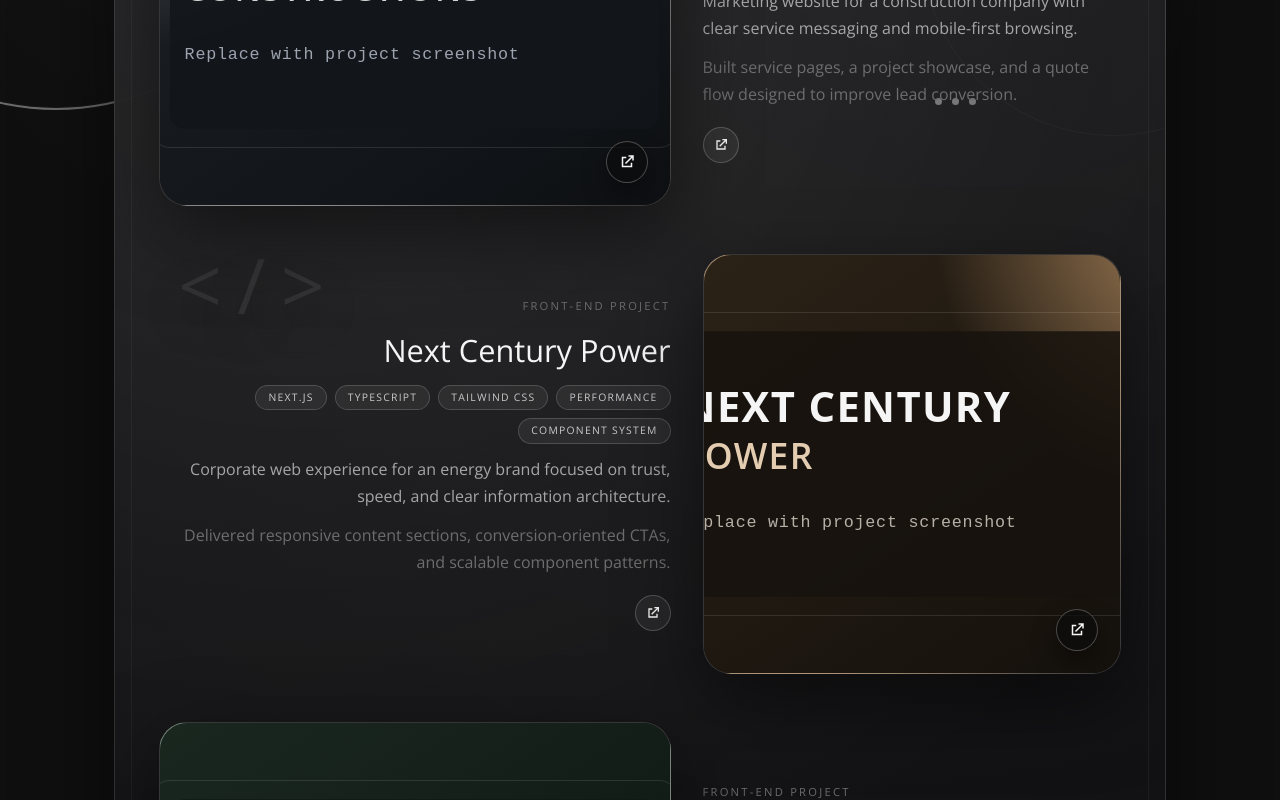
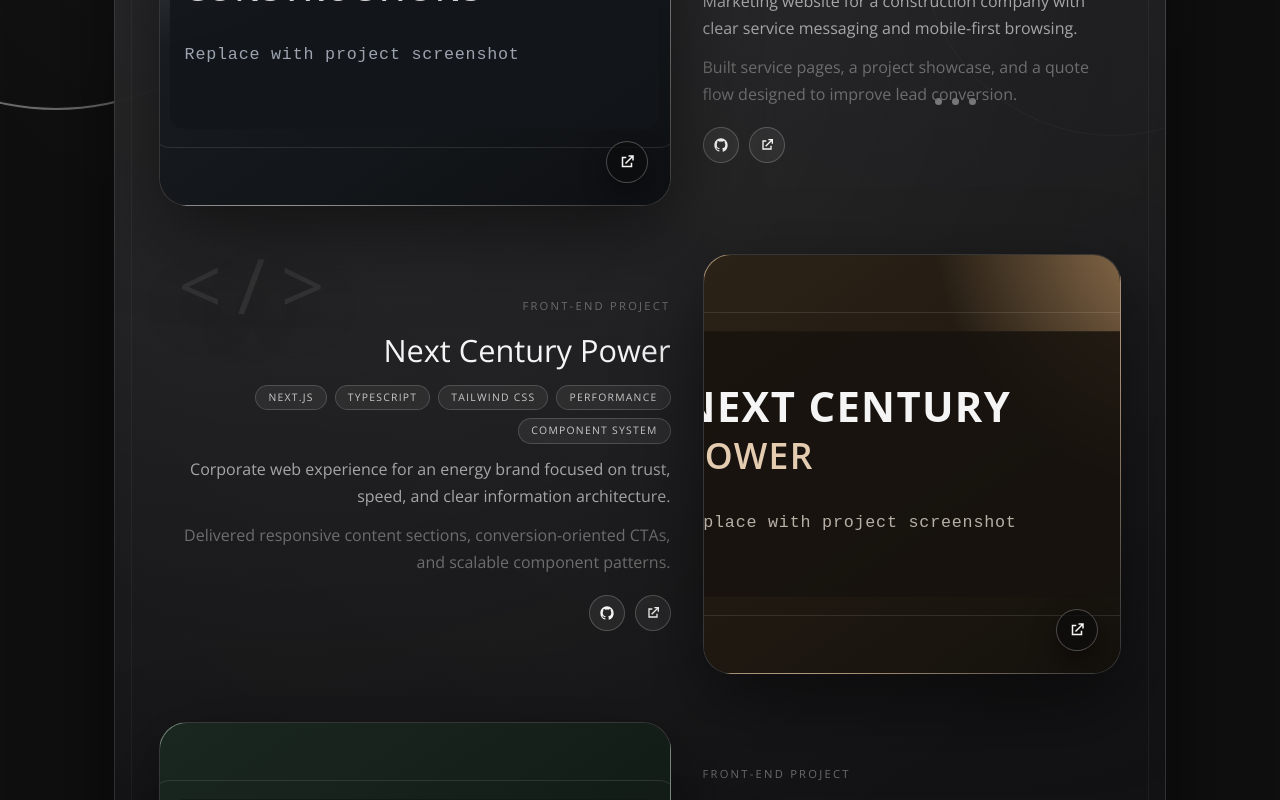
Before and after one commit to AkinyemiVictor/victor-portfolio, a Next.js app: page / in a window 1280 px wide. Shown: the part 1820-2620 px from the top of the page. Built offline with nearby package versions, Linux system fonts and the light colour scheme.

Commit message:
5th commit

```diff
--- a/app/page.tsx
+++ b/app/page.tsx
@@ -59,7 +59,7 @@
       layout: "stacked",
       thumbnail: "/projects/jm-quality-constructions.svg",
       links: {
-        github: "",
+        github: "https://github.com/AkinyemiVictor/jm-quality-constructions",
         live: "https://jm-quality-constructions.vercel.app/",
       },
     },
@@ -80,7 +80,7 @@
       layout: "split",
       thumbnail: "/projects/next-century-power.svg",
       links: {
-        github: "",
+        github: "https://github.com/AkinyemiVictor/next-century-power",
         live: "https://next-century-power.vercel.app/",
       },
     },
@@ -101,7 +101,7 @@
       layout: "cascade",
       thumbnail: "/projects/culture-hill.svg",
       links: {
-        github: "",
+        github: "https://github.com/AkinyemiVictor/Culture-Hill-website",
         live: "",
       },
     },
@@ -122,7 +122,7 @@
       layout: "split",
       thumbnail: "/projects/shop-it.svg",
       links: {
-        github: "",
+        github: "https://github.com/AkinyemiVictor/shopit-e-commerce-web-app",
         live: "",
       },
     },
```
